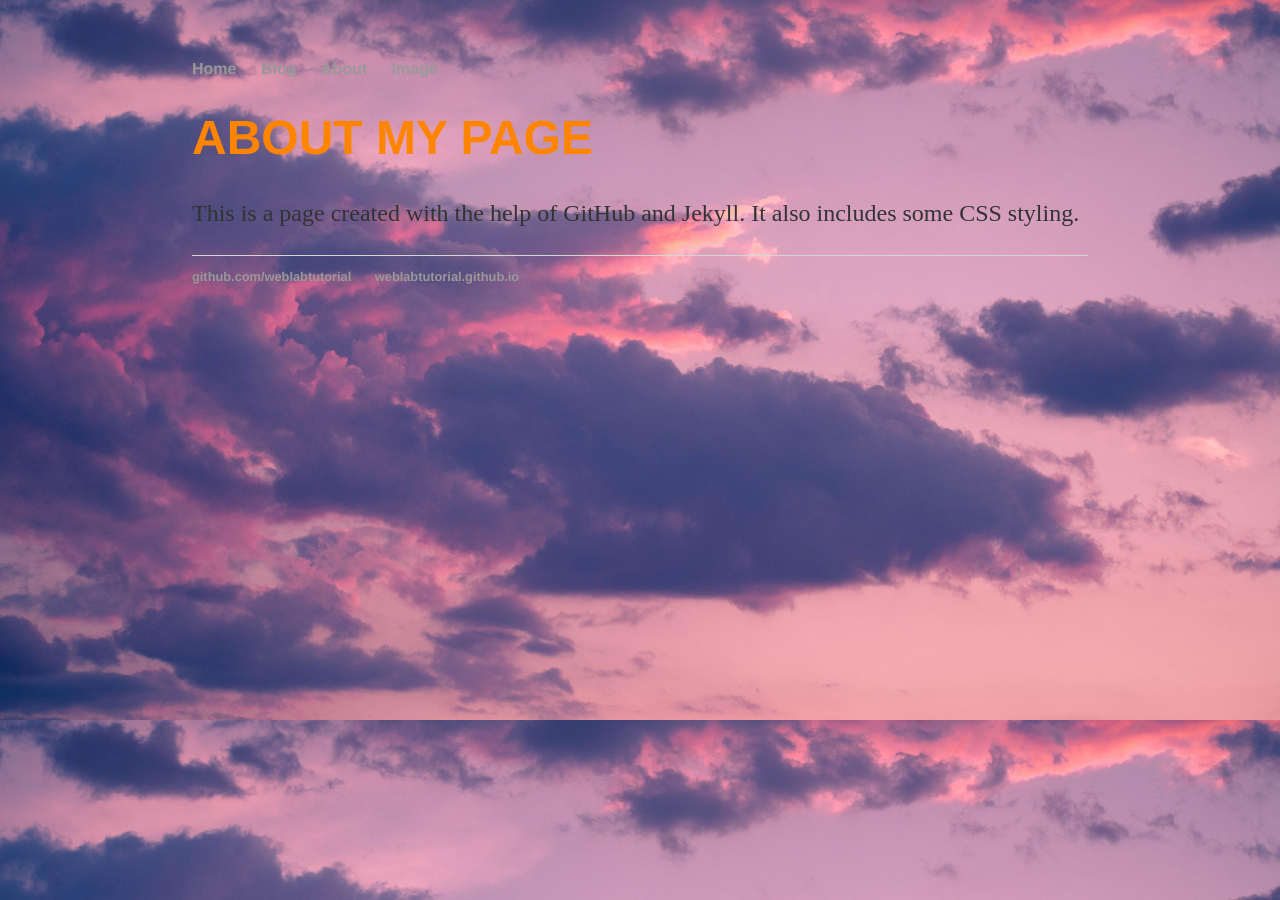
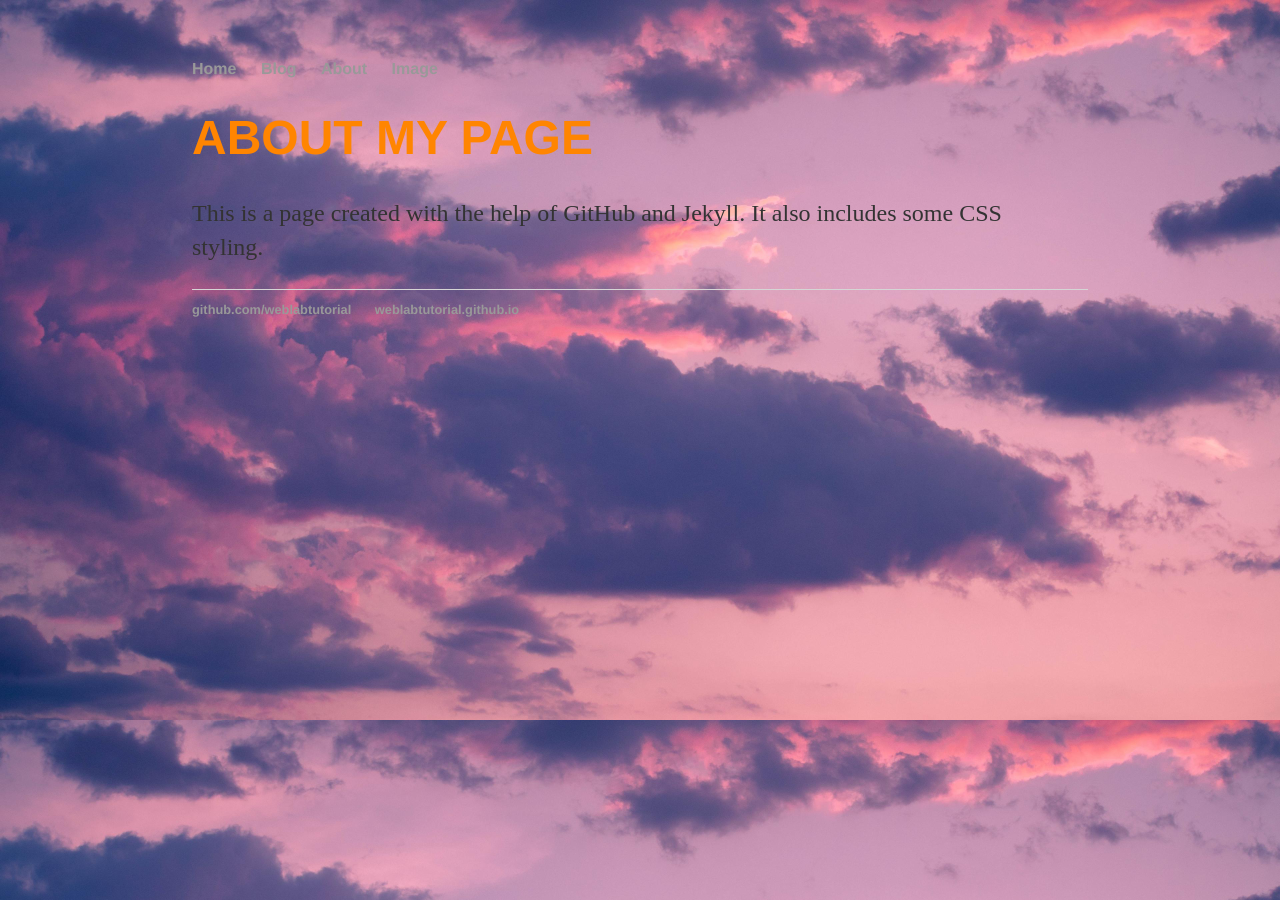
Before and after one commit to Kanaga2004/Kanaga2004.github.io, a Jekyll site: the page built from about/index.html, in a window 1280 px wide. Built offline with Jekyll 4.4.1, drawn with Linux system fonts in a browser that asks for light colours.

Commit message:
Update main.css

```diff
--- a/css/main.css
+++ b/css/main.css
@@ -8,11 +8,13 @@ h1 {
  font-size: 3em;
  font-family:'Helvetica', 'Arial', 'Sans-Serif';
  color: #FF8501;
+ padding-right: 100px;
 }
 p {
  font-size: 1.5em;
  line-height: 1.4em;
  color: #333;
+ padding-right: 50px;
 }
 footer {
  border-top: 1px solid #d5d5d5;
```
